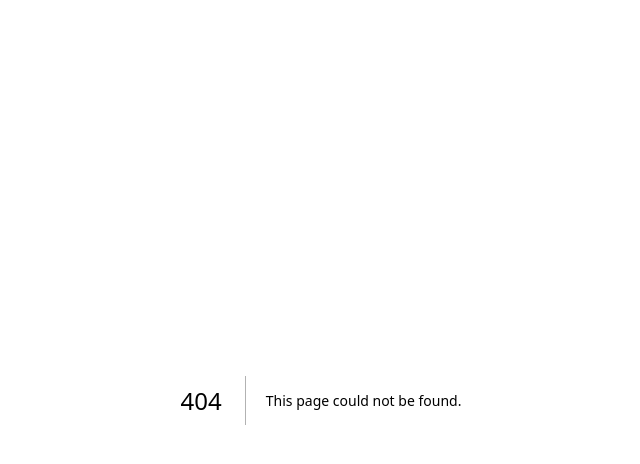
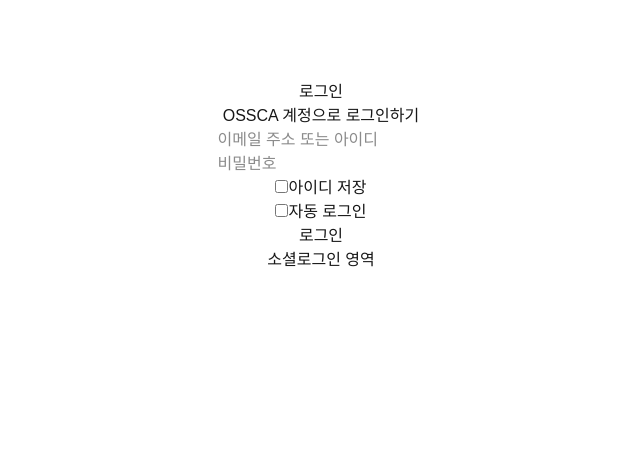
Before and after one commit to OSSCA-team1/next-movie-viewer, a Next.js app: page /login in a window 1280 px wide. Before the commit this address had no page. Shown: the top 464 px of the page, without its empty margins (319-959 px from the left). Built offline with nearby package versions, Linux system fonts and the light colour scheme.

Commit message:
feat: 로그인 페이지 app 하위 디렉토리로 이동 및  로그인 기본 구조 생성

```diff
--- /dev/null
+++ b/src/app/login/page.tsx
@@ -0,0 +1,36 @@
+//로그인 페이지
+
+export default function LoginPage() {
+  return (
+    <div style={{ margin: "80px auto", textAlign: "center" }}>
+      <h1>로그인</h1>
+      <div className="join-box">
+        <h2>OSSCA 계정으로 로그인하기</h2>
+        <form>
+          <fieldset>
+            <ul className="input">
+              <li>
+                <input placeholder="이메일 주소 또는 아이디"></input>
+              </li>
+              <li>
+                <input placeholder="비밀번호"></input>
+              </li>
+            </ul>
+            <ul className="checkbox">
+              <li>
+                <input id="id-save" type="checkbox" />
+                <label htmlFor="id-save">아이디 저장</label>
+              </li>
+              <li>
+                <input id="login-auto" type="checkbox" />
+                <label htmlFor="login-auto">자동 로그인</label>
+              </li>
+            </ul>
+            <button>로그인</button>
+          </fieldset>
+        </form>
+      </div>
+      <div className="sns-box">소셜로그인 영역</div>
+    </div>
+  );
+}
--- a/src/login/page.tsx
+++ /dev/null
@@ -1,5 +0,0 @@
-//로그인 페이지
-
-export default function LoginPage() {
-  return <div>LoginPage</div>;
-}
```
